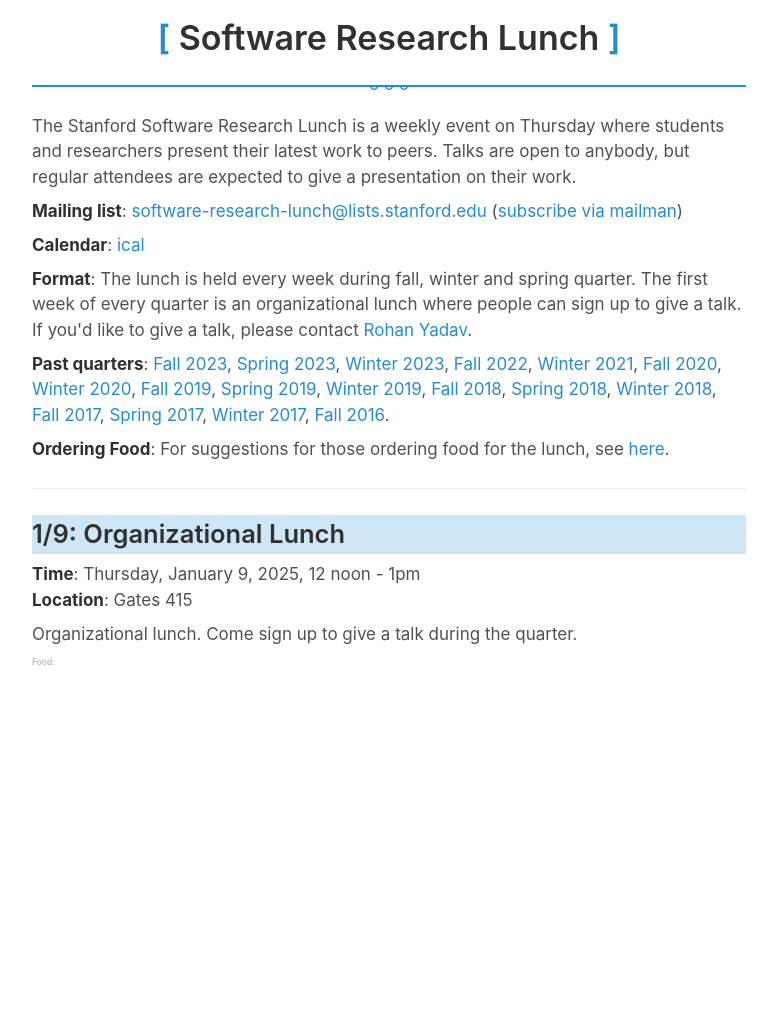
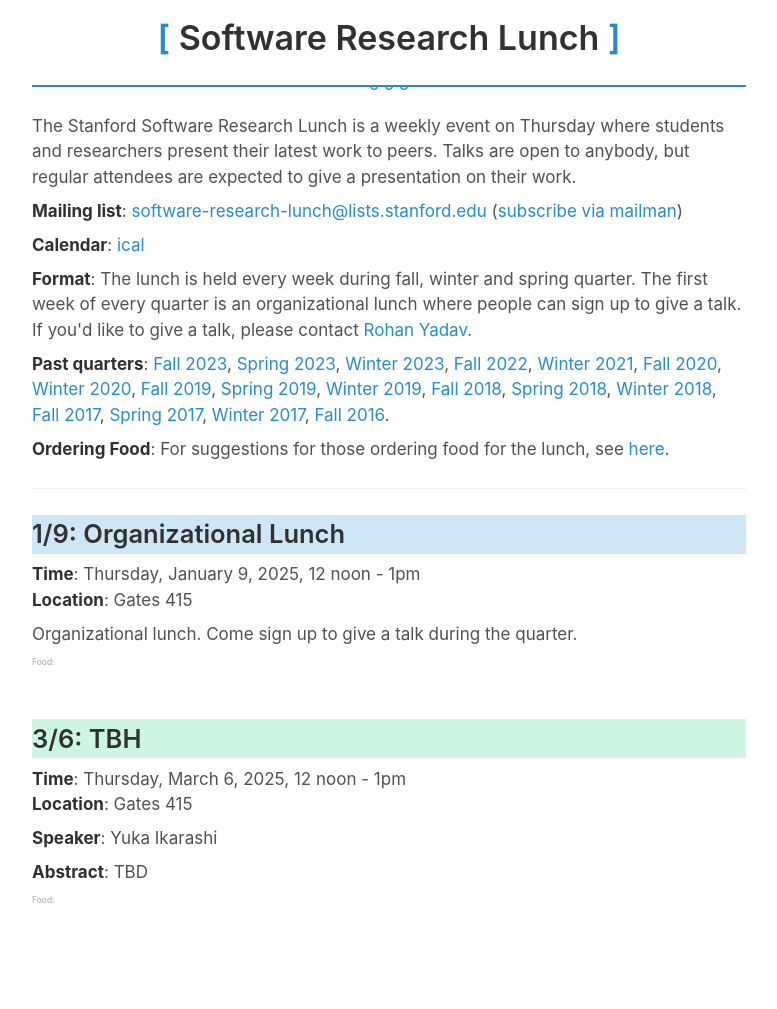
Before and after one commit to software-research-lunch/software-research-lunch.github.io, a Jekyll site: the page built from index.html, in a window 1280 px wide. Shown: the whole page, without its empty margins (251-1028 px from the left). Built offline with Jekyll 4.4.1, drawn with Linux system fonts in a browser that asks for light colours; before the commit the page ends 900 px from its top, so only the background shows below that.

Commit message:
_data: placeholder for yuka

```diff
--- a/_data/schedule.yml
+++ b/_data/schedule.yml
@@ -40,6 +40,11 @@
       title: "Organizational Lunch"
       speaker: "..."
       bio: "Organizational Lunch"
+    - date: "2025-3-6"
+      abstract: "TBD"
+      title: "TBH"
+      speaker: "Yuka Ikarashi"
+      bio: "TBD"
 
 
 y24_fall:
```
